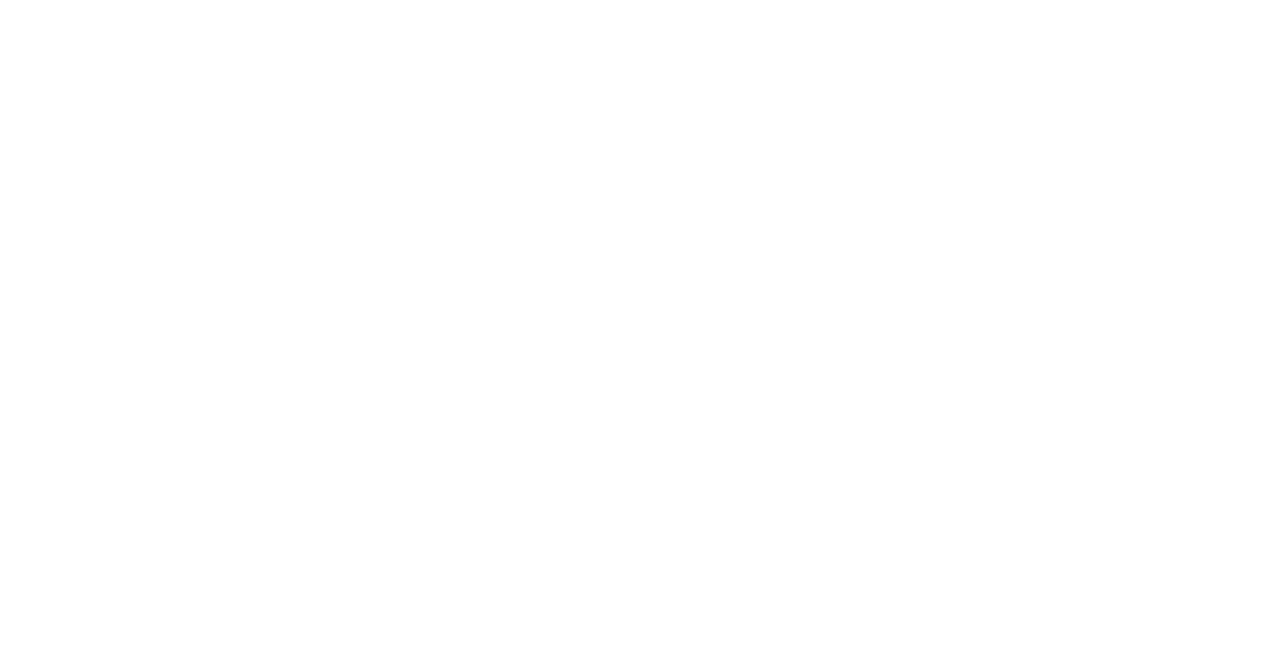
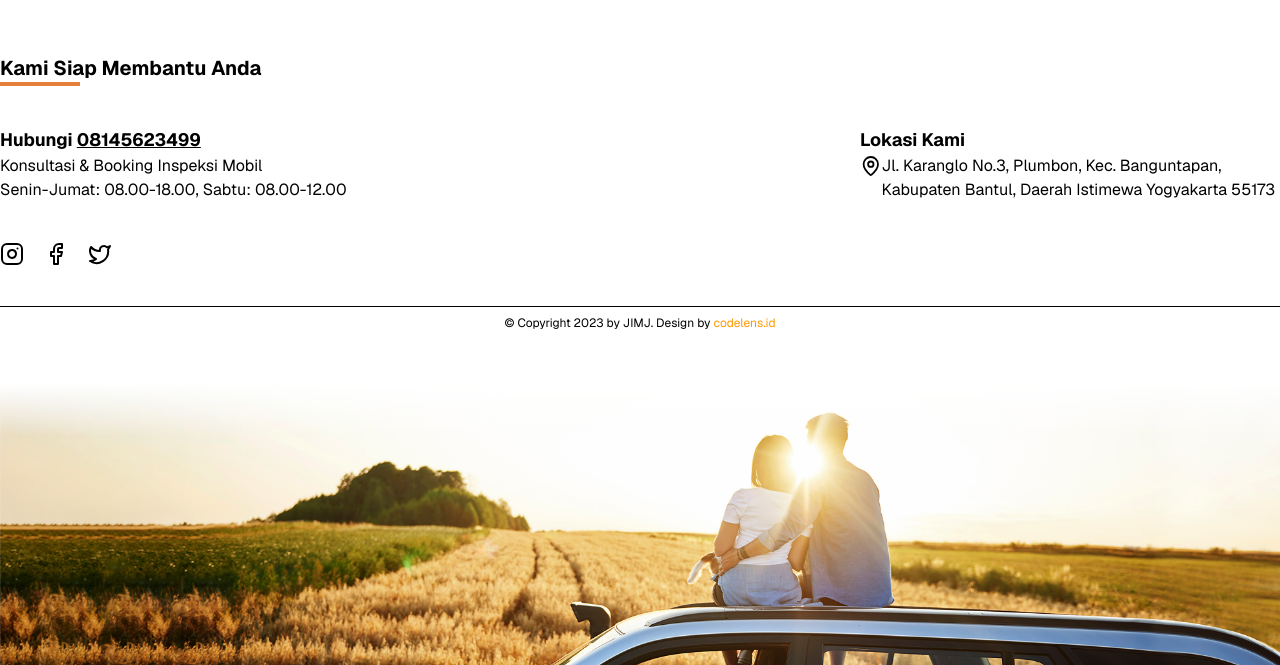
Before and after one commit to wendwin/inspeksi-mobil-jogja, a Next.js app: page / in a window 1280 px wide. Shown: the part 3636-4301 px from the top of the page. Before the commit the page ends 3550 px from the top, so only its background shows below. Built offline with nearby package versions, Linux system fonts and the light colour scheme.

Commit message:
membuat tampilan footer

```diff
--- /dev/null
+++ b/app/components/landingpagecomponents/Footer.js
@@ -0,0 +1,37 @@
+import { MapPin, Instagram, Facebook, Twitter } from 'lucide-react'
+
+export default function Footer() {
+    return (
+      <section>
+        <footer className="container px-4 md:px-0 mx-auto mt-20 md:mt-50">
+            <div className="my-2 md:my-5">
+                <p className="text-md font-bold md:text-xl">Kami Siap Membantu Anda</p>
+                <div className="yellow-bar"></div>
+            </div>
+                <div className='flex flex-col md:flex-row justify-between my-5 md:my-10'>
+                    <div className='md:w-105'>
+                        <p className='text-sm md:text-lg font-bold'>Hubungi <span className="underline">08145623499</span></p>
+                        <p className='text-xs md:text-base'>Konsultasi & Booking Inspeksi Mobil</p>
+                        <p className='text-xs md:text-base'>Senin-Jumat: 08.00-18.00, Sabtu: 08.00-12.00</p>
+                    </div>
+                    <div className='md:w-105 mt-3 md:mt-0'>
+                        <p className='text-sm md:text-lg font-bold'>Lokasi Kami</p>
+                        <div className='md:flex'>
+                            <MapPin className='w-10 hidden md:block'></MapPin>
+                            <p className='text-xs md:text-base'>Jl. Karanglo No.3, Plumbon,  Kec. Banguntapan, Kabupaten Bantul, Daerah Istimewa Yogyakarta 55173</p>
+                        </div>
+                    </div>
+                </div>
+                {/*Sosmed */}
+                <div className='flex gap-5 my-5 mb-10'>
+                    <a href=''><Instagram></Instagram></a>
+                    <a href=''><Facebook></Facebook></a>
+                    <a href=''><Twitter></Twitter></a>
+                </div>
+                <hr></hr>
+                <p className='text-xs text-center mt-2 '>© Copyright 2023 by JIMJ. Design by <span className='text-amber-500'>codelens.id</span></p>
+        </footer>
+        <img className='w-full object-cover' src='/img/footer.png'></img>
+      </section>
+    );
+  }
--- a/app/page.js
+++ b/app/page.js
@@ -7,6 +7,7 @@
 import Service from "./components/landingpagecomponents/Service";
 import Testimoni from "./components/landingpagecomponents/Testimoni";
 import Mitra from "./components/landingpagecomponents/Mitra";
+import Footer from "./components/landingpagecomponents/Footer";
 
 // jika ada compoenent baru maka lakukan import disini sesuikan nama folder dan filenya
 
@@ -20,6 +21,7 @@
       <Order />
       <Testimoni />
       <Mitra />
+      <Footer />
     </main>
   );
 }
```
Also changed, not shown: public/img/footer.png (added).
